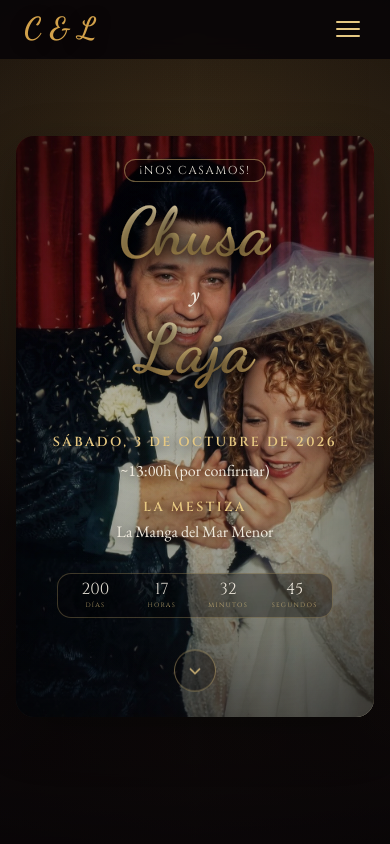
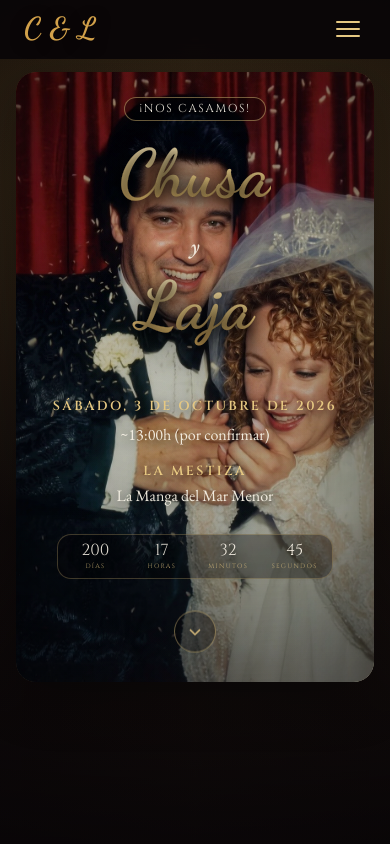
Before and after one commit to EmilioNicolas/chusaylaja, a plain HTML site: page index.html in a window 390 px wide. Shown: the top 844 px of the page. Drawn offline with nearby package versions, Linux system fonts and the light colour scheme.

Commit message:
fix: rebalance hero spacing and prevent Laja descender clipping

```diff
--- a/css/style.css
+++ b/css/style.css
@@ -240,13 +240,14 @@ strong {
 .hero {
     position: relative;
     min-height: 100svh;
-    display: grid;
-    place-items: center;
+    display: flex;
+    justify-content: center;
+    align-items: flex-start;
     text-align: center;
     isolation: isolate;
     overflow: hidden;
-    padding-top: 0;
-    padding-bottom: clamp(18px, 3vh, 36px);
+    padding-top: clamp(74px, 9vh, 112px);
+    padding-bottom: clamp(30px, 5.5vh, 72px);
     background:
         radial-gradient(1200px 700px at 50% 18%, rgba(210, 161, 74, 0.2), rgba(8, 5, 7, 0.35) 55%, rgba(8, 5, 7, 0.88) 100%);
 }
@@ -267,11 +268,12 @@ strong {
     position: relative;
     z-index: 2;
     width: min(92vw, 760px);
-    margin-top: clamp(16px, 3vh, 30px);
-    padding: clamp(2.5rem, 4vw, 3.5rem) clamp(1.1rem, 2.2vw, 2.2rem) clamp(2.5rem, 4vw, 3rem);
+    min-height: clamp(700px, 72svh, 860px);
+    margin-top: clamp(10px, 2vh, 22px);
+    padding: clamp(2.3rem, 3.8vw, 3.2rem) clamp(1.1rem, 2.2vw, 2.2rem) clamp(2.45rem, 4.2vw, 3.25rem);
     border-radius: var(--radius-lg);
     isolation: isolate;
-    overflow: visible;
+    overflow: hidden;
     background: rgba(8, 5, 7, 0.36);
     box-shadow:
         0 18px 50px rgba(0, 0, 0, 0.32),
@@ -304,9 +306,9 @@ strong {
     border-radius: inherit;
     overflow: hidden;
     background:
-        radial-gradient(circle at 50% 22%, rgba(0, 0, 0, 0.06) 0%, rgba(0, 0, 0, 0.2) 46%, rgba(0, 0, 0, 0.42) 100%),
-        linear-gradient(180deg, rgba(8, 5, 7, 0.46) 0%, rgba(8, 5, 7, 0.16) 24%, rgba(8, 5, 7, 0.16) 66%, rgba(8, 5, 7, 0.5) 100%),
-        linear-gradient(90deg, rgba(8, 5, 7, 0.44) 0%, rgba(8, 5, 7, 0.12) 22%, rgba(8, 5, 7, 0.12) 78%, rgba(8, 5, 7, 0.44) 100%);
+        radial-gradient(circle at 50% 22%, rgba(0, 0, 0, 0.03) 0%, rgba(0, 0, 0, 0.16) 44%, rgba(0, 0, 0, 0.38) 100%),
+        linear-gradient(180deg, rgba(8, 5, 7, 0.38) 0%, rgba(8, 5, 7, 0.13) 25%, rgba(8, 5, 7, 0.13) 70%, rgba(8, 5, 7, 0.46) 100%),
+        linear-gradient(90deg, rgba(8, 5, 7, 0.4) 0%, rgba(8, 5, 7, 0.1) 22%, rgba(8, 5, 7, 0.1) 78%, rgba(8, 5, 7, 0.4) 100%);
 }
 
 .hero-content * {
@@ -329,7 +331,7 @@ strong {
 }
 
 .hero-names {
-    margin-bottom: 2.5rem;
+    margin-bottom: 3.05rem;
 }
 
 .hero-name {
@@ -337,8 +339,8 @@ strong {
     font-family: var(--font-script);
     font-weight: 700;
     font-size: clamp(4.4rem, 13vw, 8.2rem);
-    line-height: 1;
-    padding-bottom: 0.15em;
+    line-height: 1.08;
+    padding-bottom: 0.24em;
     letter-spacing: 0.5px;
     background: linear-gradient(180deg, #f8e9c1 0%, #e8cb86 40%, #ca9a4b 100%);
     -webkit-background-clip: text;
@@ -350,14 +352,14 @@ strong {
 
 .hero-con {
     display: block;
-    margin: 0.18rem 0 0.32rem;
+    margin: 0.22rem 0 0.42rem;
     font-style: italic;
     font-size: clamp(1.25rem, 2.4vw, 1.6rem);
     color: rgba(247, 241, 229, 0.92);
 }
 
 .hero-details {
-    margin-bottom: 1.7rem;
+    margin-bottom: 1.9rem;
 }
 
 .hero-date,
@@ -865,11 +867,12 @@ strong {
 }
 
 .footer-names {
+    display: inline-block;
     font-family: var(--font-script);
     font-weight: 700;
     font-size: clamp(2.3rem, 5vw, 3.2rem);
-    line-height: 1.2;
-    padding-bottom: 0.15em;
+    line-height: 1.12;
+    padding-bottom: 0.24em;
     background: linear-gradient(180deg, #f4deb0 0%, #d4ab5f 42%, #b1782e 100%);
     -webkit-background-clip: text;
     background-clip: text;
@@ -1019,7 +1022,8 @@ strong {
 
     .hero {
         min-height: 100dvh;
-        padding-top: 18px;
+        padding-top: calc(64px + env(safe-area-inset-top));
+        padding-bottom: clamp(20px, 5vh, 44px);
     }
 
     .hero-image {
@@ -1031,26 +1035,37 @@ strong {
     }
 
     .hero-content {
-        margin-top: 16px;
-        padding: 1.45rem 1rem 1.5rem;
-        border-radius: 18px;
+        margin-top: 8px;
+        min-height: clamp(590px, 70dvh, 760px);
+        padding: 1.58rem 1rem 1.74rem;
+        border-radius: 20px;
     }
 
     .hero-content::before {
         background-image: url('../img/hero-mobile.jpg');
-        background-position: center 12%;
-        filter: brightness(0.96) contrast(1.04) saturate(1.04);
+        background-position: center 14%;
+        filter: brightness(0.98) contrast(1.04) saturate(1.04);
     }
 
     .hero-content::after {
         background:
-            radial-gradient(circle at 50% 18%, rgba(0, 0, 0, 0.03) 0%, rgba(0, 0, 0, 0.14) 44%, rgba(0, 0, 0, 0.34) 100%),
-            linear-gradient(180deg, rgba(8, 5, 7, 0.34) 0%, rgba(8, 5, 7, 0.11) 26%, rgba(8, 5, 7, 0.11) 72%, rgba(8, 5, 7, 0.46) 100%),
-            linear-gradient(90deg, rgba(8, 5, 7, 0.34) 0%, rgba(8, 5, 7, 0.08) 22%, rgba(8, 5, 7, 0.08) 78%, rgba(8, 5, 7, 0.34) 100%);
+            radial-gradient(circle at 50% 18%, rgba(0, 0, 0, 0.02) 0%, rgba(0, 0, 0, 0.12) 44%, rgba(0, 0, 0, 0.3) 100%),
+            linear-gradient(180deg, rgba(8, 5, 7, 0.28) 0%, rgba(8, 5, 7, 0.1) 27%, rgba(8, 5, 7, 0.1) 72%, rgba(8, 5, 7, 0.4) 100%),
+            linear-gradient(90deg, rgba(8, 5, 7, 0.3) 0%, rgba(8, 5, 7, 0.08) 22%, rgba(8, 5, 7, 0.08) 78%, rgba(8, 5, 7, 0.3) 100%);
+    }
+
+    .hero-names {
+        margin-bottom: 2.35rem;
+    }
+
+    .hero-details {
+        margin-bottom: 1.55rem;
     }
 
     .hero-name {
         font-size: clamp(3.4rem, 16vw, 5.5rem);
+        line-height: 1.1;
+        padding-bottom: 0.24em;
         -webkit-text-stroke: 0.12px rgba(45, 28, 6, 0.36);
     }
 
```
Also changed, not shown: index.html (+2 -2 lines).
